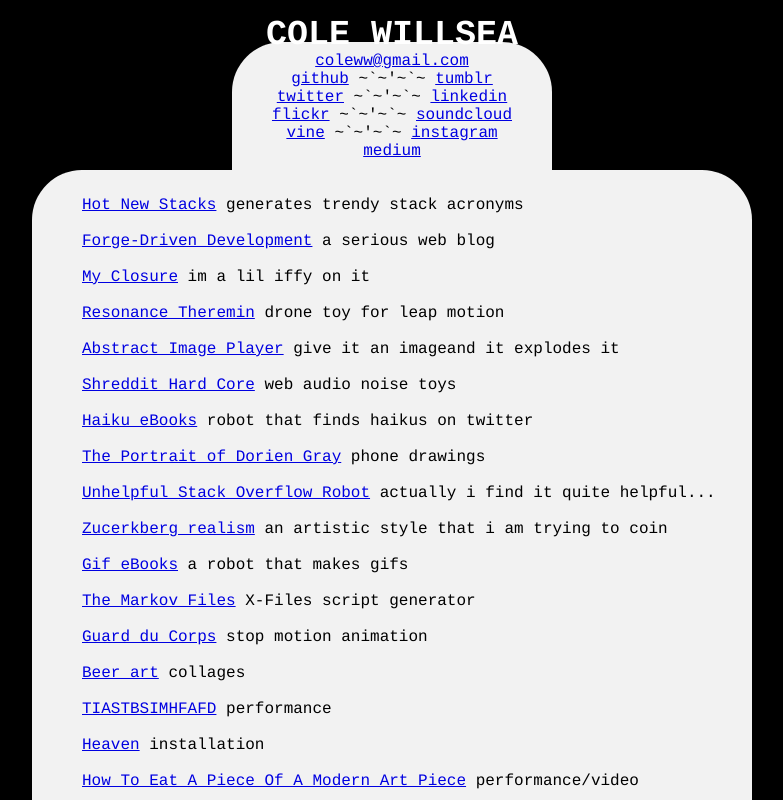
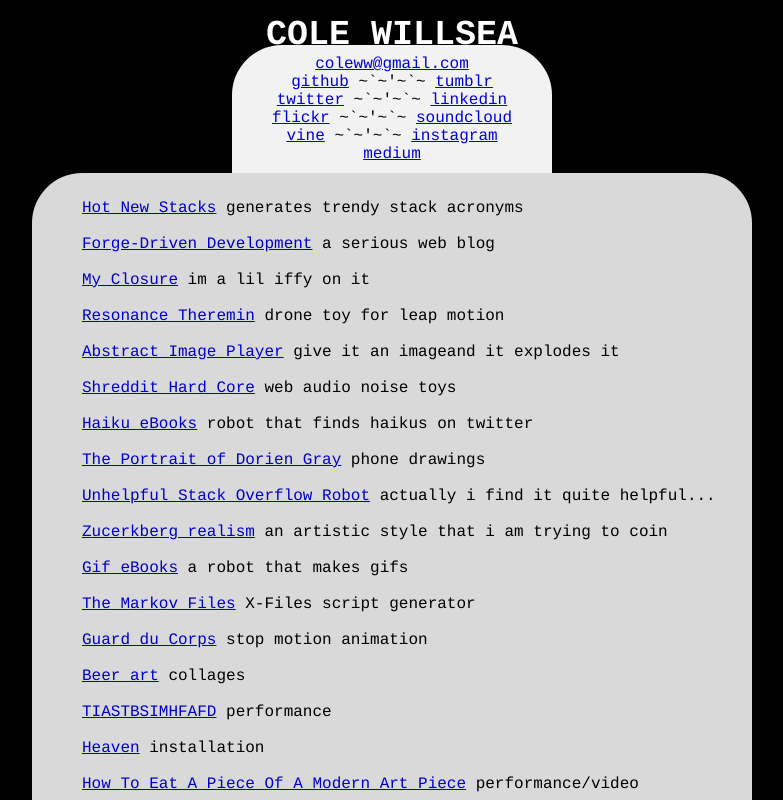
Before and after one commit to coleww/personalsitearchive, a plain HTML site: page index.html in a window 1280 px wide. Shown: the top 800 px of the page, without its empty margins (248-1031 px from the left). Drawn offline with Linux system fonts and the light colour scheme.

Commit message:
Update index.html

```diff
--- a/index.html
+++ b/index.html
@@ -27,7 +27,7 @@
 <body style="font-family: courier; background-color: black;">
   <center>
 
-    <h1 style="color: white; margin-top: 15px; margin-bottom: -13px; font-size: 35px;">COLE WILLSEA</h1>
+    <h1 style="color: white; margin-top: 15px; margin-bottom: -10px; font-size: 35px;">COLE WILLSEA</h1>
 
     <div style="background: white; width: 300; padding: 10px; opacity: 0.95; border-radius: 50px 50px 0 0;">
         <a href="mailto:coleww@gmail.com">coleww@gmail.com</a>
@@ -47,7 +47,7 @@
 
     </div>
 
-    <div style="background: white; width: 700; text-align: left; padding: 10px; opacity: 0.95; border-radius: 50px;">
+    <div style="background: white; width: 700; text-align: left; padding: 10px; opacity: 0.85; border-radius: 50px;">
       <ul style="list-style: none;">
         <li><a href="https://twitter.com/HotNewStacks"  target="_blank">Hot New Stacks</a> generates trendy stack acronyms</li><br />
         <li><a href="https://medium.com/forge-driven-development"  target="_blank">Forge-Driven Development</a> a serious web blog</li><br />
@@ -91,10 +91,7 @@
       <a href="http://forestgospel.blogspot.com/2011/05/cole-willsea.html">Forest Gospel</a> ~`~'~`~
       <a href="http://collagefancy.wordpress.com/2011/06/07/cole-willsea/">Collage Fancy</a><br />
     </div>
-    <br /><br /><br /><br /><br /><br /><br /><br /><br /><br /><br /><br /><br />
-    <br /><br /><br /><br /><br /><br /><br /><br /><br /><br /><br /><br /><br />
-    <br /><br /><br /><br /><br /><br /><br /><br /><br /><br /><br /><br /><br />
-    <br /><br /><br /><br /><br /><br /><br /><br /><br /><br /><br /><br /><br />
+    <br /><br /><br /><br />
   </center>
 </body>
 
```
